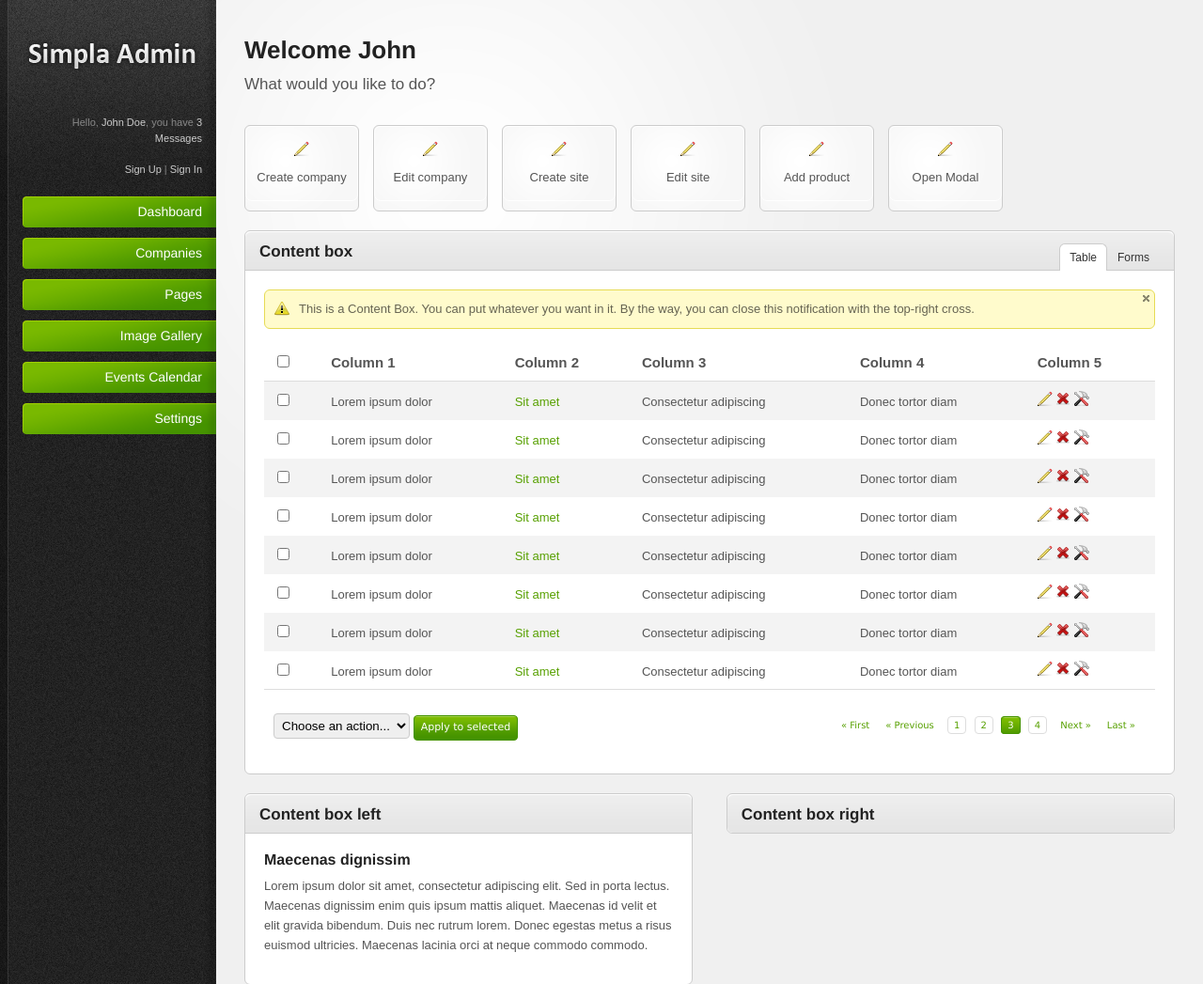
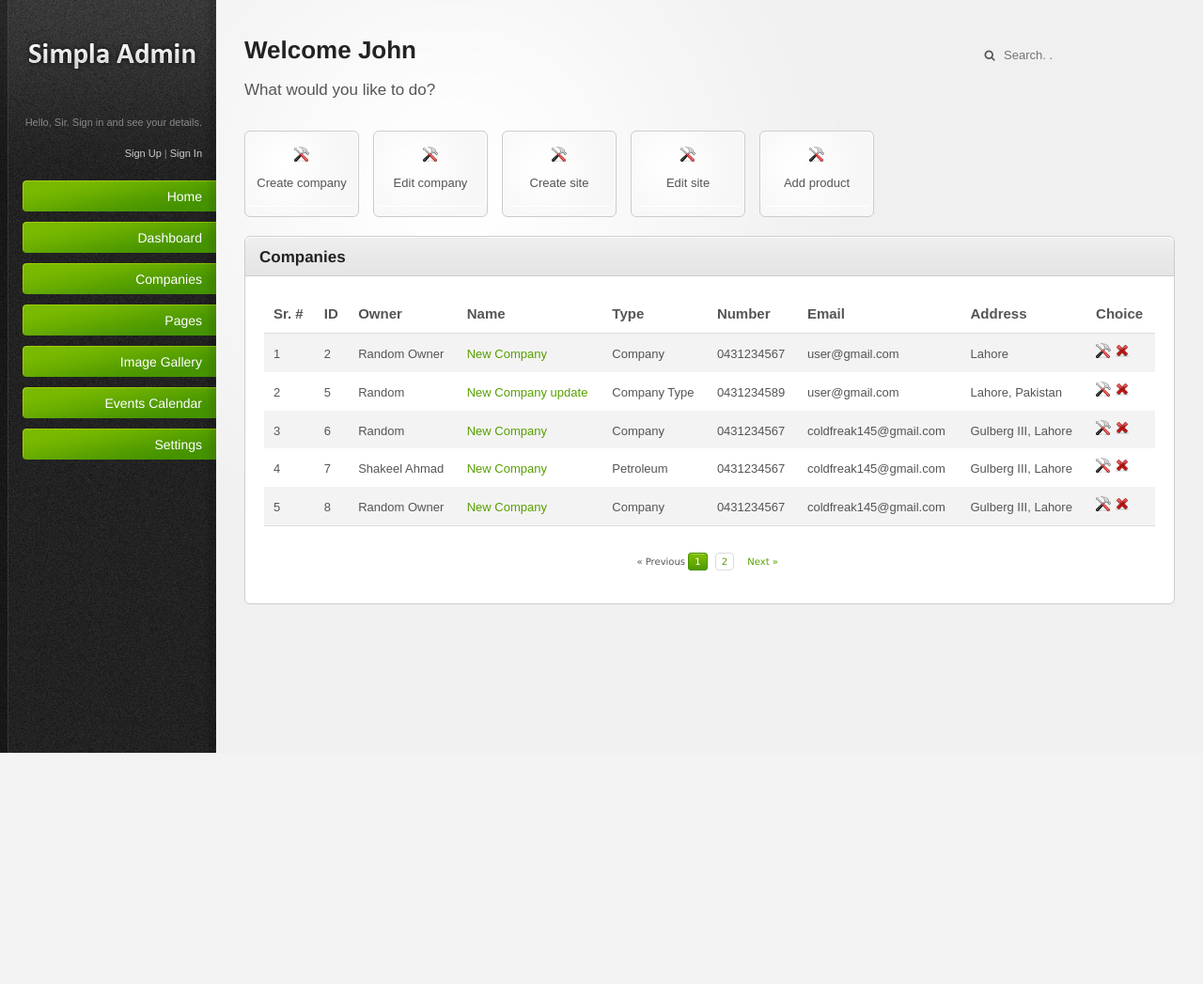
Before and after one commit to safiullahkhan45/DemoSiteDevelopment, a Django app: page / in a window 1280 px wide. Shown: the top 1047 px of the page at 94% size. After the commit the page ends 801 px from the top, so only its background shows below. Run offline with Django 3.2, Linux system fonts and the light colour scheme; data comes from the database, SQL or seed files in the repository; both versions use the stored data as it was after the commit.

Commit message:
update till pagination and search box

```diff
--- a/MYPTS/urls.py
+++ b/MYPTS/urls.py
@@ -25,7 +25,8 @@ from users import views as user_views
 urlpatterns = [
     path('admin/', admin.site.urls),
     # Dashboard Views
-    path('', dash_views.dashboard, name='dashboard'),
+    path('', dash_views.home, name='home'),
+    path('dashboard', dash_views.dashboard, name='dashboard'),
     path('sitemonitoring', dash_views.sitemonitoring, name='sitemonitoring'),
     path('pumps', dash_views.pumps, name='pumps'),
     path('tanks', dash_views.tanks, name='tanks'),
@@ -45,6 +46,8 @@ urlpatterns = [
     path('site_registeration', comp_views.site_registeration, name='site_registeration'),
     path('add_product', comp_views.add_product, name='add_product'),
     path('companies', comp_views.companies, name='companies'),
+    path('delete_company/<int:id>', comp_views.delete_company, name='delete_company'),
+    path('edit_company/<int:id>', comp_views.edit_company, name='edit_company'),
     path('sites/<int:id>/', comp_views.sites, name='sites'),
     path('company_products/<int:id>/', comp_views.company_products, name='company_products'),
 ]
--- a/dashboard/templates/dashboard/base.html
+++ b/dashboard/templates/dashboard/base.html
@@ -75,16 +75,24 @@
 
 			<!-- Sidebar Profile links -->
 			<div id="profile-links">
-				Hello, <a href="#" title="Edit your profile">John Doe</a>, you have <a href="#messages" rel="modal" title="3 Messages">3 Messages</a><br />
-				<br />
 				{% if user.is_authenticated %}
+					Hello, <a href="#" title="Edit your profile">{{ user.username|title }}</a>, you have <a href="#messages" rel="modal" title="3 Messages">3 Messages</a><br />
+					<br />
 					<a href="{% url 'dashboard' %}" title="View the Site">View the Site</a> | <a href="{% url 'logout' %}" title="Sign Out">Sign Out</a>
 				{% else %}
+					Hello, Sir. Sign in and see your details.<br />
+					<br />
 					<a href="{% url 'register' %}" title="View the Site">Sign Up</a> | <a href="{% url 'login' %}" title="Sign Out">Sign In</a>
 				{% endif %}
 			</div>
 
 			<ul id="main-nav">  <!-- Accordion Menu -->
+
+				<li>
+					<a href="{% url 'home' %}" class="nav-top-item no-submenu"> <!-- Add the class "no-submenu" to menu items with no sub menu -->
+						Home
+					</a>
+				</li>
 
 				<li>
 					<a href="{% url 'dashboard' %}" class="nav-top-item no-submenu"> <!-- Add the class "no-submenu" to menu items with no sub menu -->
--- /dev/null
+++ b/dashboard/templates/dashboard/home.html
@@ -0,0 +1,195 @@
+{% extends 'dashboard/base.html' %}
+{% load static %}
+{% block content %}
+
+	<style>
+		.right {
+			float: right;
+			margin-right: 30px;
+			text-align: right;
+		}
+
+		.no-border {
+			border: none;
+			background-color: transparent !important;
+			padding: 6px;
+			font-size: 13px;
+		}
+		.no-border:focus {
+			padding: 6px;
+			font-size: 13px;
+			background-color: white !important;
+			color: #333;
+		}
+	</style>
+
+	<!-- Load icon library -->
+	<link href="https://cdnjs.cloudflare.com/ajax/libs/font-awesome/4.7.0/css/font-awesome.min.css" rel="stylesheet"/>
+
+	<!-- Page Head -->
+	<div class="column-left">
+		{% if user.is_authenticated %}
+			<h2>Welcome {{ user.username|title }}</h2>
+		{% else %}
+			<h2>Welcome John</h2>
+		{% endif %}
+	</div>
+	<div class="column-right">
+		<div style="float: right;">
+			<form method="">
+				<fieldset>
+					<p>
+						<span class="fa fa-search"></span>
+						<input class="no-border" type="text" id="small-input" name="small-input" placeholder="Search. ." />
+					</p>
+				</fieldset>
+			</form>
+		</div>
+	</div>
+
+	<div class="clear"></div>
+
+	<p id="page-intro">What would you like to do?</p>
+
+	<ul class="shortcut-buttons-set"> <!-- Replace the icons URL's with your own -->
+
+		<li><a class="shortcut-button" href="{% url 'company_registeration' %}"><span>
+			<img src="{% static "dashboard/resources/images/icons/hammer_screwdriver.png" %}" alt="icon" /><br />
+			Create company
+		</span></a></li>
+
+		<li><a class="shortcut-button" href="#"><span>
+			<img src="{% static "dashboard/resources/images/icons/hammer_screwdriver.png" %}" alt="icon" /><br />
+			Edit company
+		</span></a></li>
+
+		<li><a class="shortcut-button" href="{% url 'site_registeration' %}"><span>
+			<img src="{% static "dashboard/resources/images/icons/hammer_screwdriver.png" %}" alt="icon" /><br />
+			Create site
+		</span></a></li>
+
+		<li><a class="shortcut-button" href="#"><span>
+			<img src="{% static "dashboard/resources/images/icons/hammer_screwdriver.png" alt="icon" %}" /><br />
+			Edit site
+		</span></a></li>
+
+		<li><a class="shortcut-button" href="{% url 'add_product' %}"><span>
+			<img src="{% static "dashboard/resources/images/icons/hammer_screwdriver.png" alt="icon" %}" /><br />
+			Add product
+		</span></a></li>
+
+	</ul><!-- End .shortcut-buttons-set -->
+
+	<div class="clear"></div> <!-- End .clear -->
+
+	<div class="content-box"><!-- Start Content Box -->
+
+		<div class="content-box-header">
+
+			<div class="column-left">
+				<h3>Companies</h3>
+			</div>
+			<!-- <div class="column-right">
+				<div class="right">
+					<form method="post">
+
+						<fieldset>
+							<p>
+								<input class="text-input" type="text" id="small-input" name="small-input" placeholder="Search. ." />
+							</p>
+						</fieldset>
+					</form>
+				</div>
+			</div> -->
+
+			<div class="clear"></div>
+
+		</div> <!-- End .content-box-header -->
+
+		<div class="content-box-content">
+
+			<div class="tab-content default-tab" id="tab1"> <!-- This is the target div. id must match the href of this div's tab -->
+
+
+				<table>
+
+					<thead>
+						<tr>
+							<th>Sr. #</th>
+						   	<th>ID</th>
+						   	<th>Owner</th>
+						   	<th>Name</th>
+						   	<th>Type</th>
+						   	<th>Number</th>
+						   	<th>Email</th>
+						   	<th>Address</th>
+						   	<th>Choice</th>
+						</tr>
+
+					</thead>
+
+					<tbody>
+						{% for object in obj %}
+						<tr>
+							<td>{{ forloop.counter0|add:obj.start_index }}</td>
+							<td>{{ object.id }}</td>
+                        	<td>{{ object.company_owner }}</td>
+                    		<td><a href="{% url 'sites' object.id %}">
+                    			{{ object.company_name }}</a>
+                    		</td>
+                        	<td>{{ object.business_type }}</td>
+                        	<td>{{ object.contact_number }}</td>
+                        	<td>{{ object.email }}</td>
+                        	<td>{{ object.address }}</td>
+                        	<td>
+								<!-- Icons -->
+								<a href="{% url 'edit_company' object.id %}" title="Edit"><img src="{% static "dashboard/resources/images/icons/hammer_screwdriver.png" %}" alt="Edit" /></a>
+								<a href="{% url 'delete_company' object.id %}" title="Delete"><img src="{% static "dashboard/resources/images/icons/cross.png" %}" alt="Delete" /></a>
+							</td>
+						</tr>
+						{% endfor %}
+
+					</tbody>
+
+					<tfoot>
+						<tr>
+							<td colspan="6">
+
+								{% if obj.has_other_pages %}
+								  	<div class="pagination">
+								    	{% if obj.has_previous %}
+								      		<a class="" href="?page={{ obj.previous_page_number }}">&laquo; Previous </a>
+								    	{% else %}
+								      		<span class="disabled">&laquo; Previous </span></li>
+								    	{% endif %}
+								    	{% for i in obj.paginator.page_range %}
+								      		{% if obj.number == i %}
+								        		<a href="#" class="number current">{{ i }}</a>
+								      		{% else %}
+								        		<a class="number" href="?page={{ i }}">{{ i }}</a>
+								      		{% endif %}
+								    	{% endfor %}
+								    	{% if obj.has_next %}
+								      		<a class="" href="?page={{ obj.next_page_number }}">Next &raquo;</a>
+								    	{% else %}
+								      		<span class="disabled">Next &raquo;</span>
+								    	{% endif %}
+								  	</div>
+								{% endif %} <!-- End .pagination -->
+								<div class="clear"></div>
+							</td>
+						</tr>
+					</tfoot>
+
+				</table>
+
+			</div> <!-- End #tab1 -->
+
+			</div> <!-- End #tab2 -->
+
+		</div> <!-- End .content-box-content -->
+
+	</div> <!-- End .content-box -->
+
+
+{% endblock %}
--- a/dashboard/views.py
+++ b/dashboard/views.py
@@ -1,7 +1,28 @@
 from django.shortcuts import render
-from company.models import Tank, Company_Product
+from django.core.paginator import Paginator
+from company.models import Tank, Company_Product, Company
 
 # Create your views here.
+
+def home(request):
+
+    obj = Company.objects.all()
+    page = request.GET.get('page', 1)
+
+    paginator = Paginator(obj, 5)
+
+    try:
+        obj = paginator.page(page)
+    except PageNotAnInteger:
+        obj = paginator.page(1)
+    except EmptyPage:
+        obj = paginator.page(paginator.num_pages)
+
+    context = {
+		'obj': obj
+	}
+
+    return render(request, 'dashboard/home.html', context)
 
 def dashboard(request):
 
--- a/users/templates/users/register.html
+++ b/users/templates/users/register.html
@@ -79,7 +79,7 @@
         <div class="clear"></div>
         <p class="margin-b5 align-center">
             Already registered ? Sign In here.
-            <input class="button align-center" value="Sign In" />
+            <a href="{% url 'login' %}"><input class="button align-center" value="Sign In" /></a>
         </p>
 
     </form>
```
Also changed, not shown: MYPTS/settings.py (+7 -7 lines), company/templates/company/edit_company.html (added, +72 -0 lines), company/views.py (+31 -1 lines), db.sqlite3.
